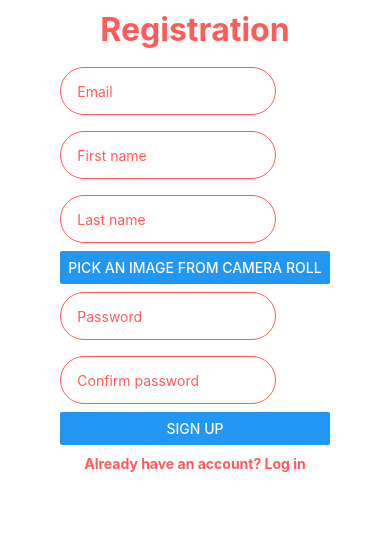
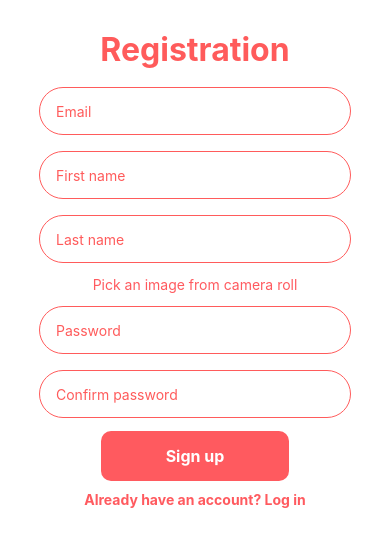
Before and after one commit to svenhho/mobile_application_project, a React Native app: screen /Register in a window 390 px wide. Shown: the top 546 px of the page. Built offline with nearby package versions, Linux system fonts and the light colour scheme; no server answers.

Commit message:
fixed styling for login, register and settings

```diff
--- a/screens/Login.js
+++ b/screens/Login.js
@@ -72,11 +72,14 @@ export default function Login({ navigation }) {
                 onChangeText={text => setPassword(text)}
                 secureTextEntry
                 style={styles.input} />
-            <Button
-                buttonStyle={styles.loginButton}
-                title="Log in"
+
+            <TouchableOpacity
                 onPress={loginUser}
-            />
+                style={styles.button1}
+            >
+                <Text style={styles.buttonText1}>Log in</Text>
+            </TouchableOpacity>
+
             <TouchableOpacity style={styles.signUp}
                 onPress={() =>
                     navigation.replace('Register')
@@ -126,5 +129,21 @@ const styles = StyleSheet.create({
     },
     signUpText: {
         color: '#ff5b5b',
+        marginTop: 10,
+    },
+    button1: {
+        backgroundColor: '#ff5a5f',
+        width: '60%',
+        padding: 15,
+        borderRadius: 10,
+        alignItems: 'center',
+        marginTop: 10,
+        marginLeft: 'auto',
+        marginRight: 'auto',
+    },
+    buttonText1: {
+        color: 'white',
+        fontWeight: '700',
+        fontSize: 16,
     },
 });
--- a/screens/Settings.js
+++ b/screens/Settings.js
@@ -22,7 +22,7 @@ export default function Settings() {
 
     return (
         <View styles={styles.container}>
-            <Text style={styles.emailText}>Email: {auth.currentUser?.email}</Text>
+            <Text style={styles.emailText}>UserID: {auth.currentUser?.email}</Text>
             <TouchableOpacity
                 onPress={signOutUser}
                 style={styles.button}
@@ -41,12 +41,12 @@ const styles = StyleSheet.create({
         backgroundColor: '#191414',
     },
     emailText: {
-        color: 'white',
-        fontSize: 18,
+        color: 'black',
+        fontSize: 16,
         marginBottom: 20,
         marginLeft: 'auto',
         marginRight: 'auto',
-        width: '90%',
+        width: '85%',
         marginTop: 50,
     },
     button: {
--- a/screens/SignUp/Register.js
+++ b/screens/SignUp/Register.js
@@ -77,6 +77,7 @@ export default function Register({ navigation }) {
         <Text style={styles.headerText}>Registration</Text>
       </View>
       <ScrollView style={styles.scrollView}>
+        <View style={{width: '80%', marginLeft: 'auto', marginRight: 'auto'}}>
         <TextInput
           placeholder="Email"
           value={email}
@@ -110,8 +111,12 @@ export default function Register({ navigation }) {
           onChangeText={setAge}
           style={styles.input}
         /> */}
-        <View style={styles.modalInput}>
-          <Button title="Pick an image from camera roll" onPress={pickImage} />
+        <View>
+        <TouchableOpacity style={styles.signUp2}
+          onPress={pickImage}
+        >
+          <Text style={styles.signInText2}>Pick an image from camera roll</Text>
+        </TouchableOpacity>
           {image && <Image source={{ uri: image }} style={styles.imageContainer} />}
         </View>
         <TextInput
@@ -128,11 +133,13 @@ export default function Register({ navigation }) {
           style={styles.input}
           secureTextEntry
         />
-        <Button
-          buttonStyle={styles.signUpButton}
-          title="Sign up"
-          onPress={handleSubmit}
-        />
+        <TouchableOpacity
+                onPress={handleSubmit}
+                style={styles.button1}
+            >
+                <Text style={styles.buttonText1}>Sign up</Text>
+            </TouchableOpacity>
+
         <TouchableOpacity style={styles.signUp}
           onPress={() =>
             navigation.replace('Login')
@@ -140,6 +147,7 @@ export default function Register({ navigation }) {
         >
           <Text style={styles.signInText}>Already have an account? Log in</Text>
         </TouchableOpacity>
+        </View>
       </ScrollView>
     </SafeAreaView>
 
@@ -157,10 +165,12 @@ const styles = StyleSheet.create({
   },
   scrollView: {
     flex: 1,
+    width: '100%'
   },
   header: {
     alignItems: 'center',
     marginBottom: 10,
+    marginTop: 20,
   },
   headerText: {
     fontSize: 32,
@@ -169,7 +179,7 @@ const styles = StyleSheet.create({
     marginTop: 10,
   },
   input: {
-    width: '80%',
+    width: '100%',
     height: 48,
     borderWidth: 1,
     borderColor: '#ff5b5b',
@@ -186,13 +196,7 @@ const styles = StyleSheet.create({
     borderWidth: 1,
     borderColor: '#444',
   },
-  signUpButton: {
-    backgroundColor: '#ff5a5f',
-    borderRadius: 5,
-    margin: 10,
-    alignSelf: 'center',
-    width: '80%'
-  },
+
   signUp: {
     alignSelf: 'center',
     marginTop: 10,
@@ -201,17 +205,43 @@ const styles = StyleSheet.create({
     color: '#ff5a5f',
     fontWeight: 'bold',
   },
+  signInText2: {
+    color: '#ff5a5f',
+  },
+  signUp2: {
+    alignSelf: 'center',
+    marginTop: 5,
+    marginBottom: 5,
+  },
   imageContainer: {
     width: 100,
     height: 100,
     borderRadius: 50,
-    marginTop: 20,
+    marginTop: 10,
+    marginBottom: 10,
     shadowColor: 'black',
     shadowOffset: {
       width: 0,
       height: 2
     },
     shadowOpacity: 0.25,
-    shadowRadius: 3.84
+    shadowRadius: 3.84,
+    marginLeft: 'auto',
+    marginRight: 'auto',
   },
+  button1: {
+    backgroundColor: '#ff5a5f',
+    width: '60%',
+    padding: 15,
+    borderRadius: 10,
+    alignItems: 'center',
+    marginTop: 5,
+    marginLeft: 'auto',
+    marginRight: 'auto',
+},
+buttonText1: {
+    color: 'white',
+    fontWeight: '700',
+    fontSize: 16,
+},
 });
```
